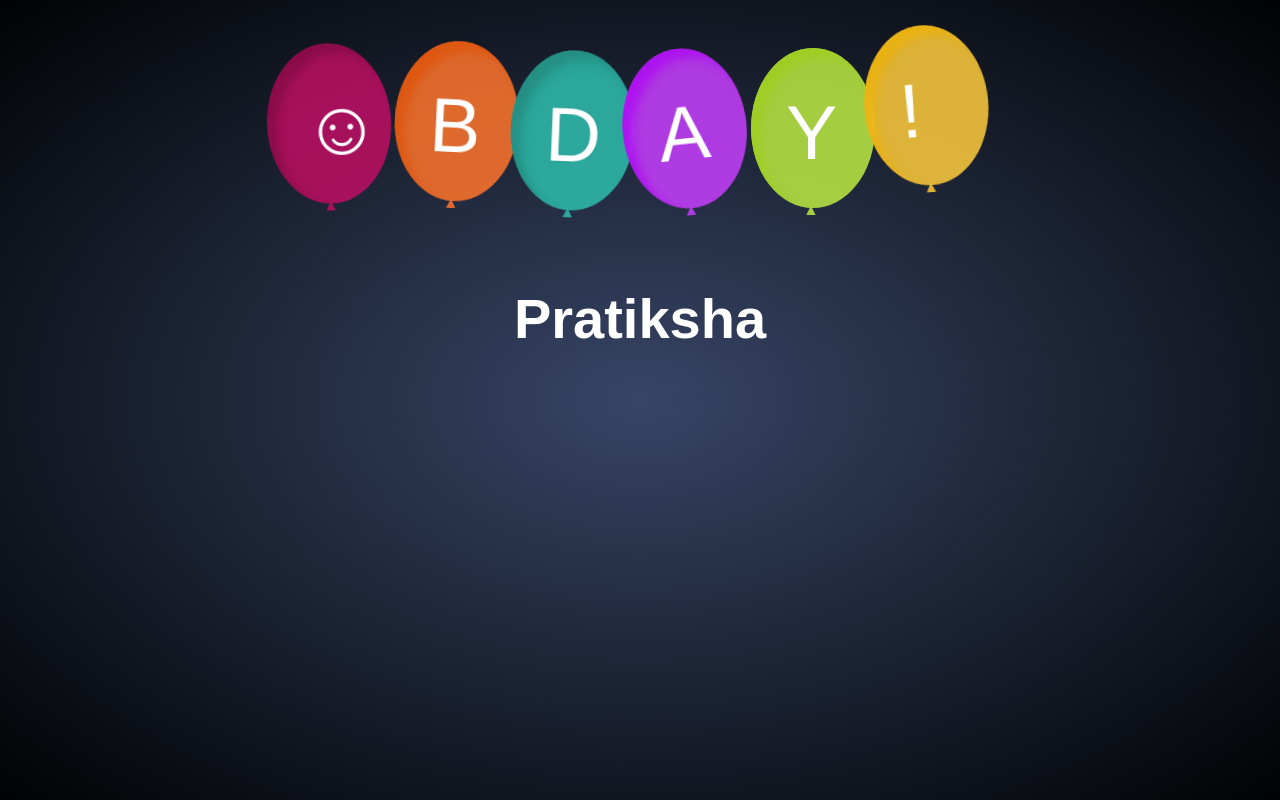
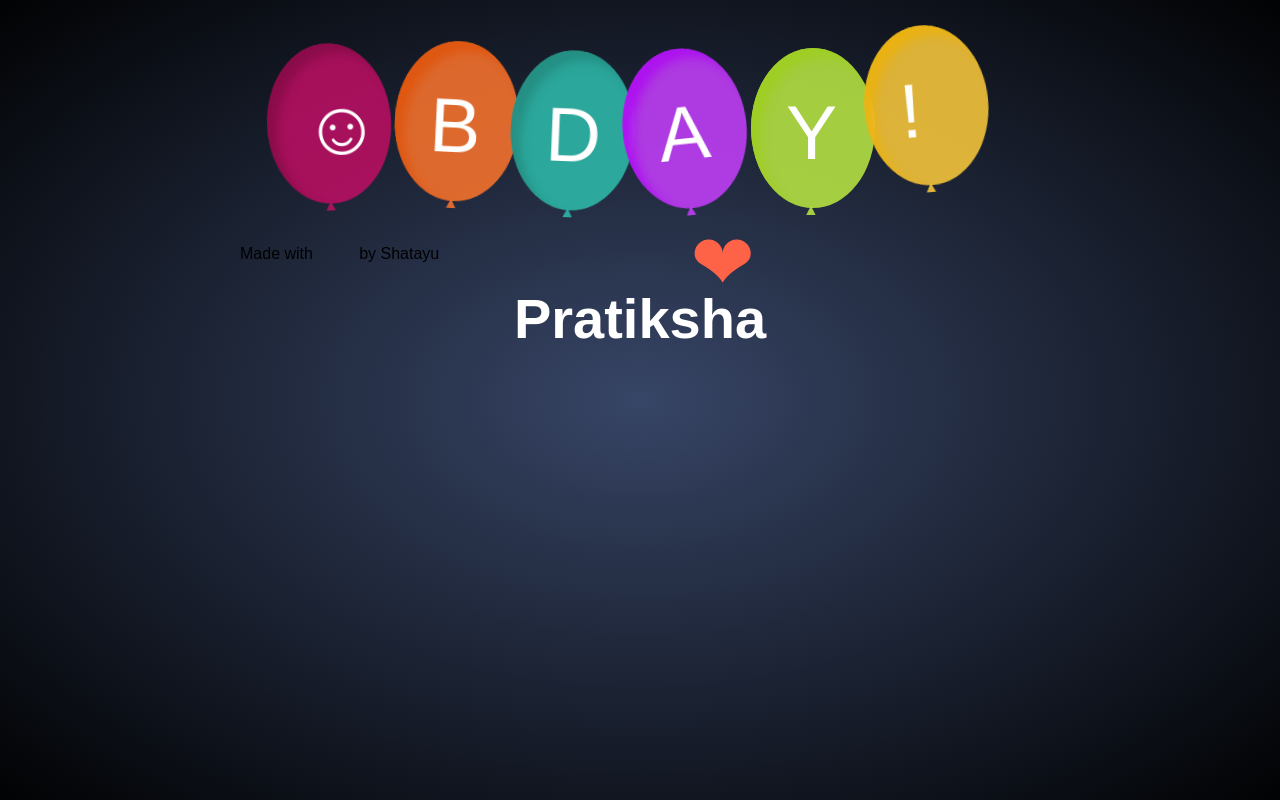
Before and after one commit to shatayudange/shatayudange.github.io, a plain HTML site: page index.html in a window 1280 px wide. Drawn offline with Linux system fonts and the light colour scheme; a web font is replaced by a local one.

Commit message:
Update index.html

```diff
--- a/index.html
+++ b/index.html
@@ -303,7 +303,7 @@
                 </div>
             </div>
              <h1>Pratiksha</h1>
-
+ 	<div class="credit">Made with <span style="color:tomato">❤</span> by Shatayu</div>
         </div>
         <script>
 
```
